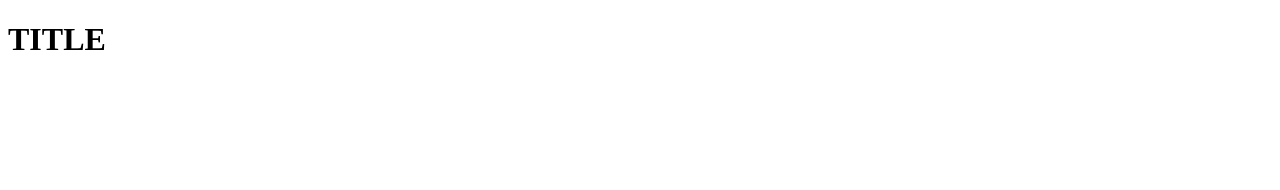
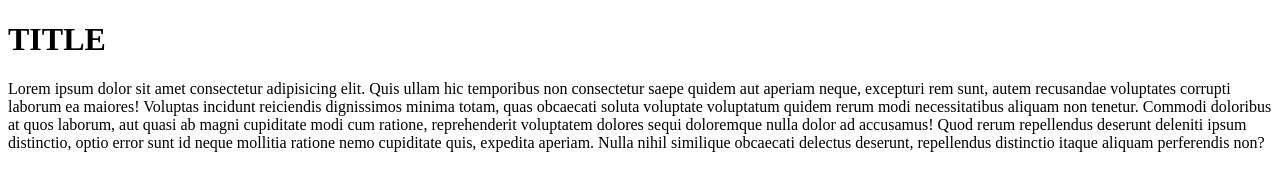
Before and after one commit to KrIsTaLiKK/demo-terminal, a plain HTML site: page index.html in a window 1280 px wide. Drawn offline with Linux system fonts and the light colour scheme.

Commit message:
add lorem

```diff
--- a/index.html
+++ b/index.html
@@ -7,5 +7,18 @@
   </head>
   <body>
     <header><h1>TITLE</h1></header>
+    <p>
+      Lorem ipsum dolor sit amet consectetur adipisicing elit. Quis ullam hic
+      temporibus non consectetur saepe quidem aut aperiam neque, excepturi rem
+      sunt, autem recusandae voluptates corrupti laborum ea maiores! Voluptas
+      incidunt reiciendis dignissimos minima totam, quas obcaecati soluta
+      voluptate voluptatum quidem rerum modi necessitatibus aliquam non tenetur.
+      Commodi doloribus at quos laborum, aut quasi ab magni cupiditate modi cum
+      ratione, reprehenderit voluptatem dolores sequi doloremque nulla dolor ad
+      accusamus! Quod rerum repellendus deserunt deleniti ipsum distinctio,
+      optio error sunt id neque mollitia ratione nemo cupiditate quis, expedita
+      aperiam. Nulla nihil similique obcaecati delectus deserunt, repellendus
+      distinctio itaque aliquam perferendis non?
+    </p>
   </body>
 </html>
```
